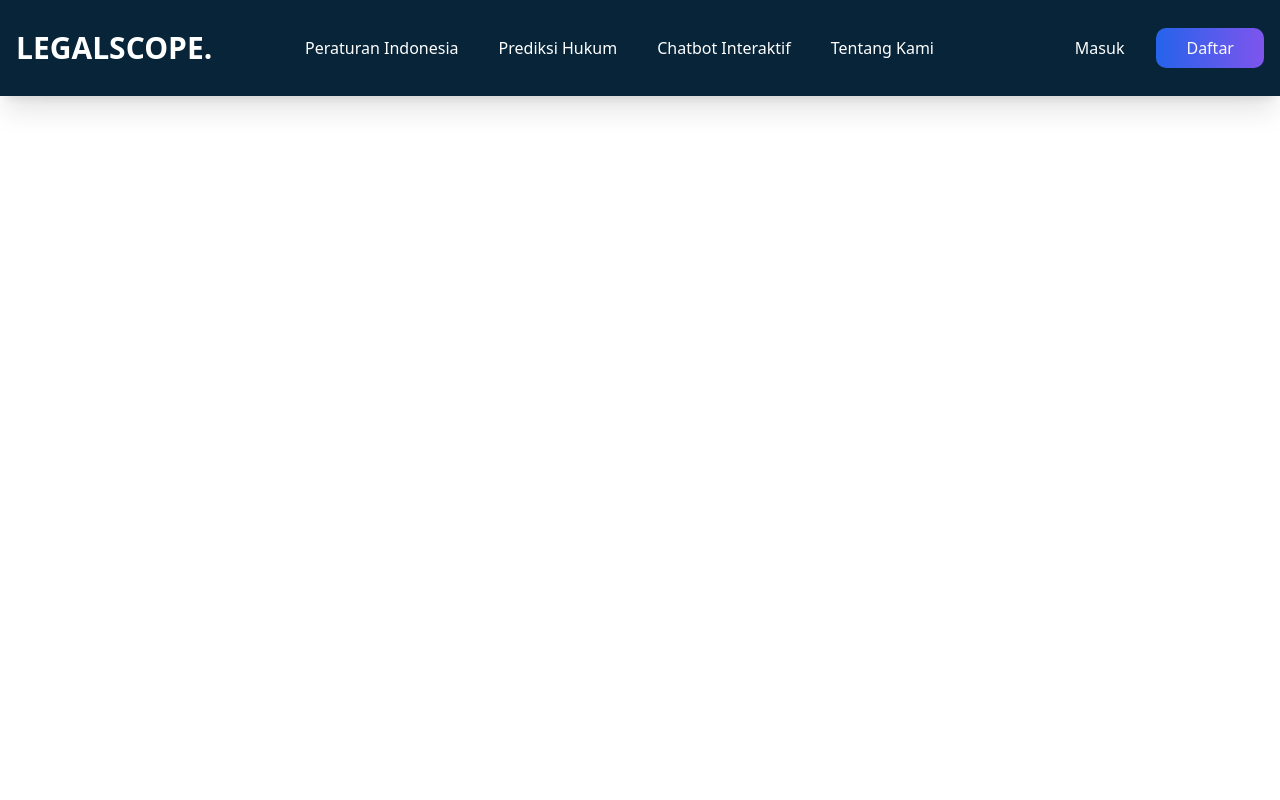
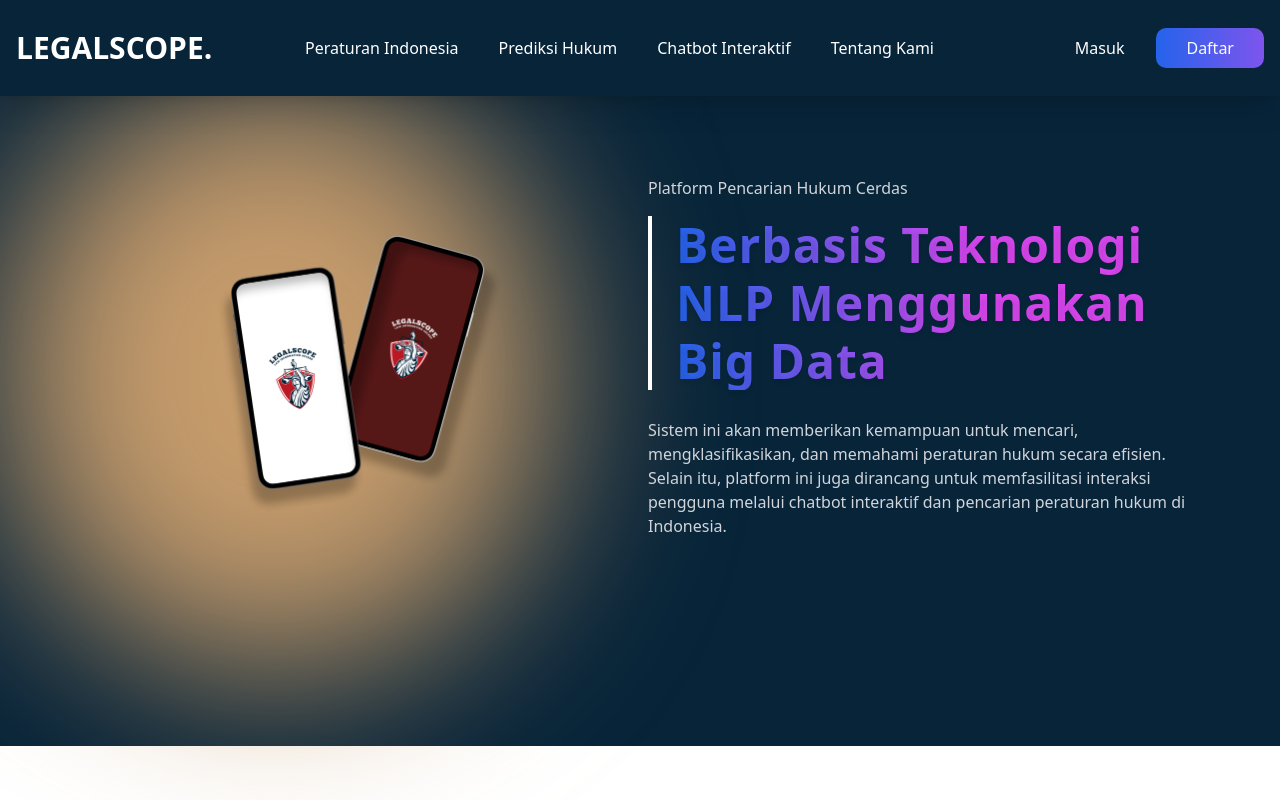
Before and after one commit to Lattaes/LegalScope, a React (Vite) app in the folder client/: page /dashboard in a window 1280 px wide. Built offline with nearby package versions, Linux system fonts and the light colour scheme; no server answers.

Commit message:
update dashboard user after login

```diff
--- a/client/src/pages/Dashboard.jsx
+++ b/client/src/pages/Dashboard.jsx
@@ -1,13 +1,52 @@
 import React from 'react';
+import heroImage from '../assets/hero-image.png';
 import { useContext } from 'react';
 import { UserContext } from '../context/userContext';
 
 export default function Dashboard() {
-    const {user} = useContext(UserContext);
+  const { user } = useContext(UserContext);
   return (
-    <div>
-        <h1>Dashboard</h1>
-        {!!user && (<h2>Hi {user.name}!</h2>)}
-    </div>
+    <>
+      <section className="hero bg-cover bg-center text-white py-20 relative bg-customNavy">
+        <div className="circlePosition absolute z-10 top-1/2 left-0 transform -translate-x -translate-y-1/2 w-[550px] h-[600px] bg-customBeige rounded-full blur-[90px]"></div>
+        <div className="container max-w-6xl mx-auto px-4 py-24 md:flex md:justify-between items-center relative z-20">
+          <div className="md:w-1/2 text-center md:text-left">
+            <img src={heroImage} alt="Hero Image" className="mx-auto md:max-w-none w-72" />
+          </div>
+          <div className="md:w-1/2 md:pl-2 text-center md:text-left">
+            <div className="mb-4 text-gray-300">
+              Platform Pencarian Hukum Cerdas
+            </div>
+            <div className="mb-6 border-l-4 border-white pl-3 md:pl-6">
+              <h1 className="text-3xl md:text-4xl lg:text-5xl font-bold mb-7" style={{
+                background: 'linear-gradient(89.83deg, #2563eb 0.11%, #d946ef 58.65%)',
+                WebkitBackgroundClip: 'text',
+                WebkitTextFillColor: 'transparent',
+                backgroundClip: 'text',
+                textFillColor: 'transparent',
+                textShadow: '0px 4px 4px rgba(0, 0, 0, 0.07)',
+                fontStyle: 'normal',
+                letterSpacing: '0.02em',
+                lineHeight: '58px'
+              }}
+              >
+                Berbasis Teknologi NLP Menggunakan Big Data
+              </h1>
+            </div>
+            <p className="text-gray-300">
+              Sistem ini akan memberikan kemampuan untuk mencari, mengklasifikasikan, dan memahami peraturan hukum secara efisien. Selain itu, platform ini juga dirancang untuk memfasilitasi interaksi pengguna melalui chatbot interaktif dan pencarian peraturan hukum di Indonesia.
+            </p>
+            <div className="mt-8 flex justify-center md:justify-start items-center gap-4">
+              {!!user && (
+                <h2 className="text-3xl font-extrabold text-transparent bg-clip-text bg-gradient-to-r from-blue-500 via-purple-600 to-pink-500 animate-pulse">
+                  Hello <span className="text-yellow-300">{user.name}</span>! 🎉
+                </h2>
+              )}
+            </div>
+
+          </div>
+        </div>
+      </section>
+    </>
   )
 }
```
